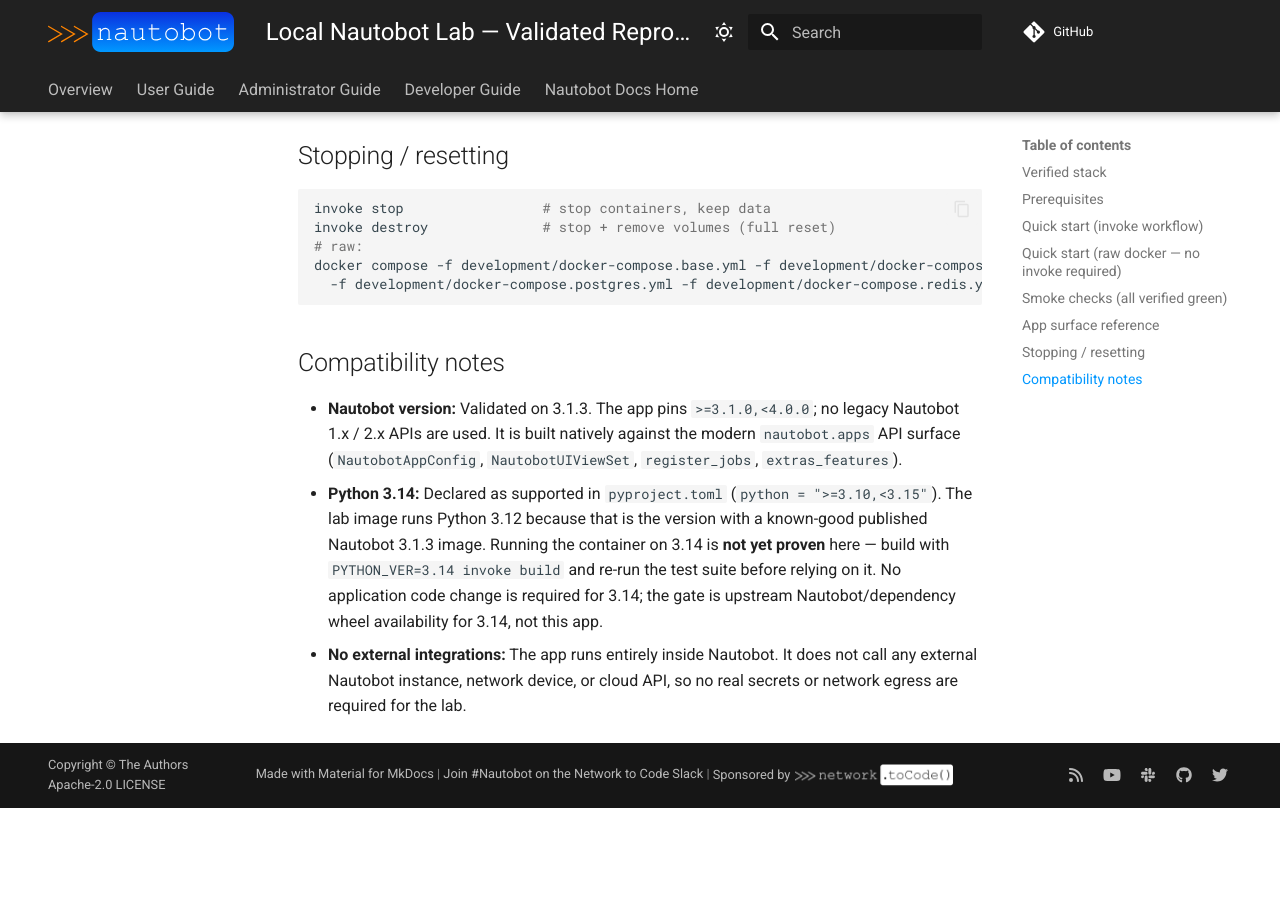
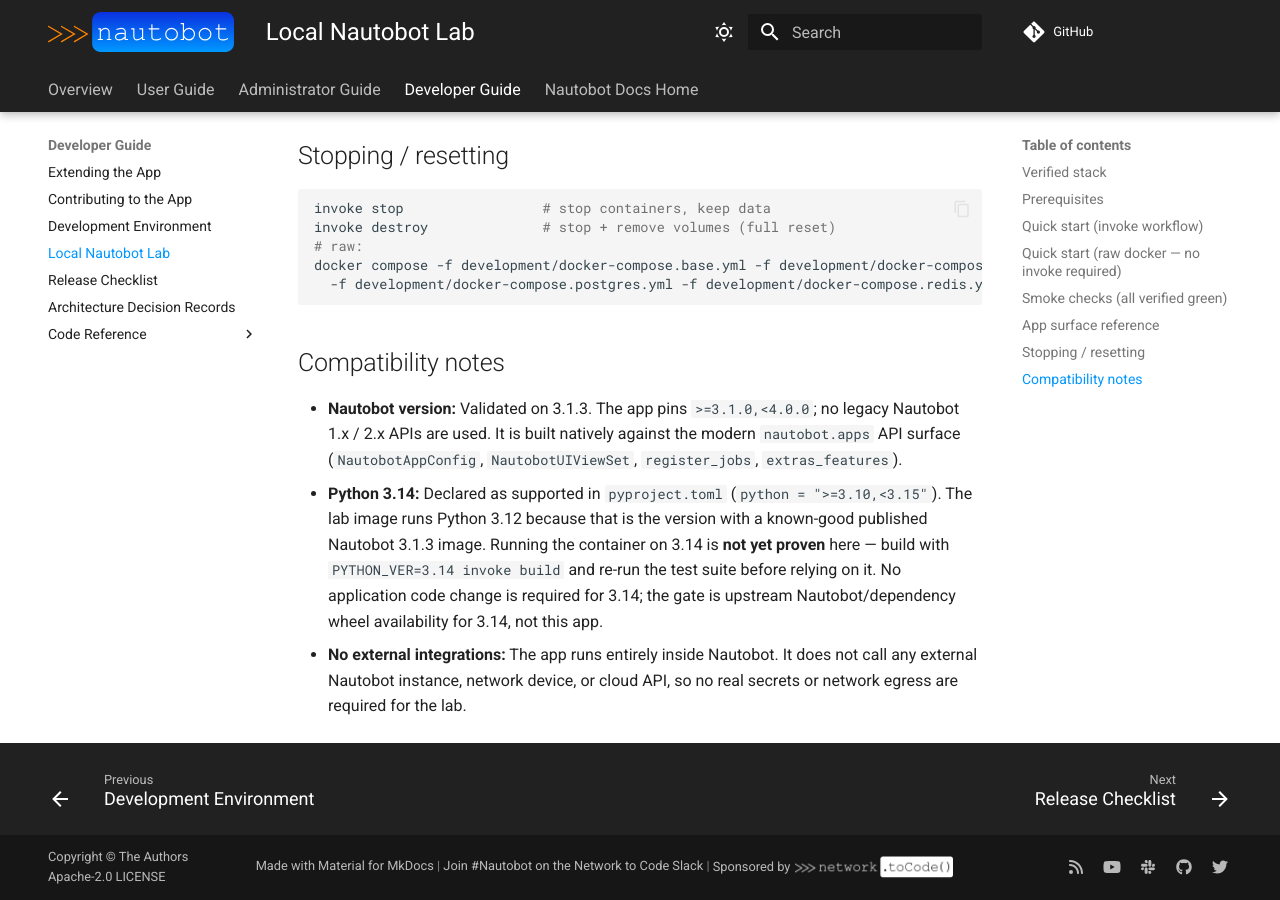
Before and after one commit to Lipford-Dutch/nautobot-app-custom-metrics, an MkDocs documentation site: the page built from docs/local-nautobot-lab.md, in a window 1280 px wide and 900 px high, scrolled down 3311 px. Built offline with MkDocs 1.6.1 and Material for MkDocs 9.7.7, drawn with Linux system fonts in a browser that asks for light colours; comment, search, counter and statistics services are not loaded; before the commit the page ends 4119 px from its top, so only the background shows below that.

Commit message:
docs: register local-nautobot-lab page in mkdocs nav
mkdocs runs in --strict mode in CI; a docs file absent from the nav aborts the
build. Add the new Local Nautobot Lab guide under the Developer Guide section.

Co-Authored-By: Claude Opus 4.8 <noreply@anthropic.com>

```diff
--- a/mkdocs.yml
+++ b/mkdocs.yml
@@ -123,6 +123,7 @@ nav:
       - Extending the App: "dev/extending.md"
       - Contributing to the App: "dev/contributing.md"
       - Development Environment: "dev/dev_environment.md"
+      - Local Nautobot Lab: "local-nautobot-lab.md"
       - Release Checklist: "dev/release_checklist.md"
       - Architecture Decision Records: "dev/arch_decision.md"
       - Code Reference:
```
